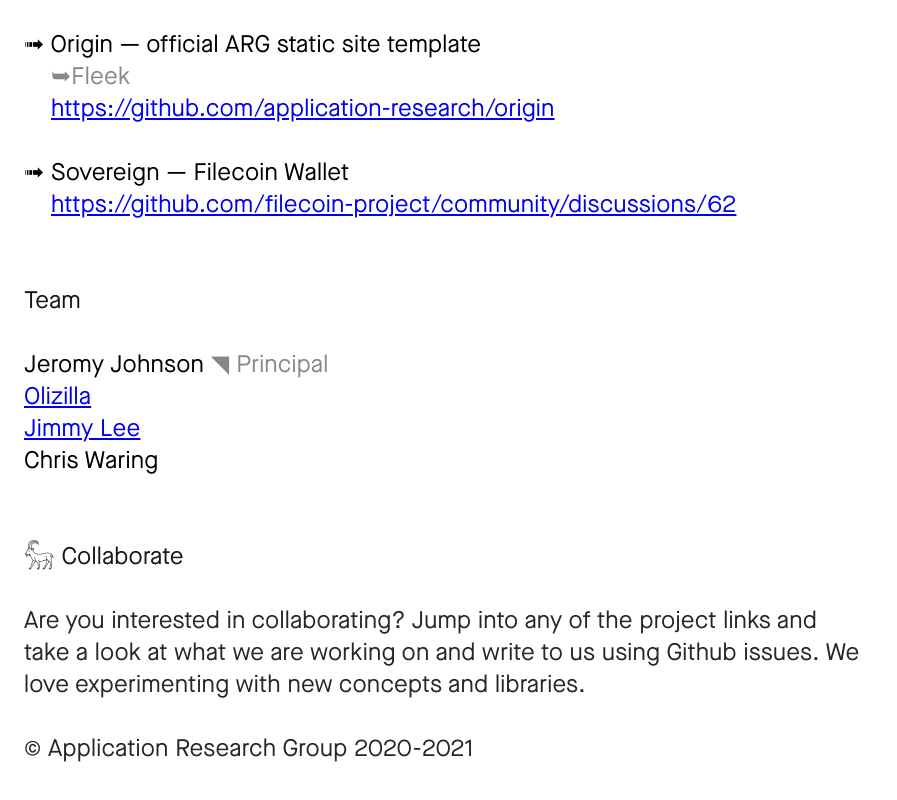
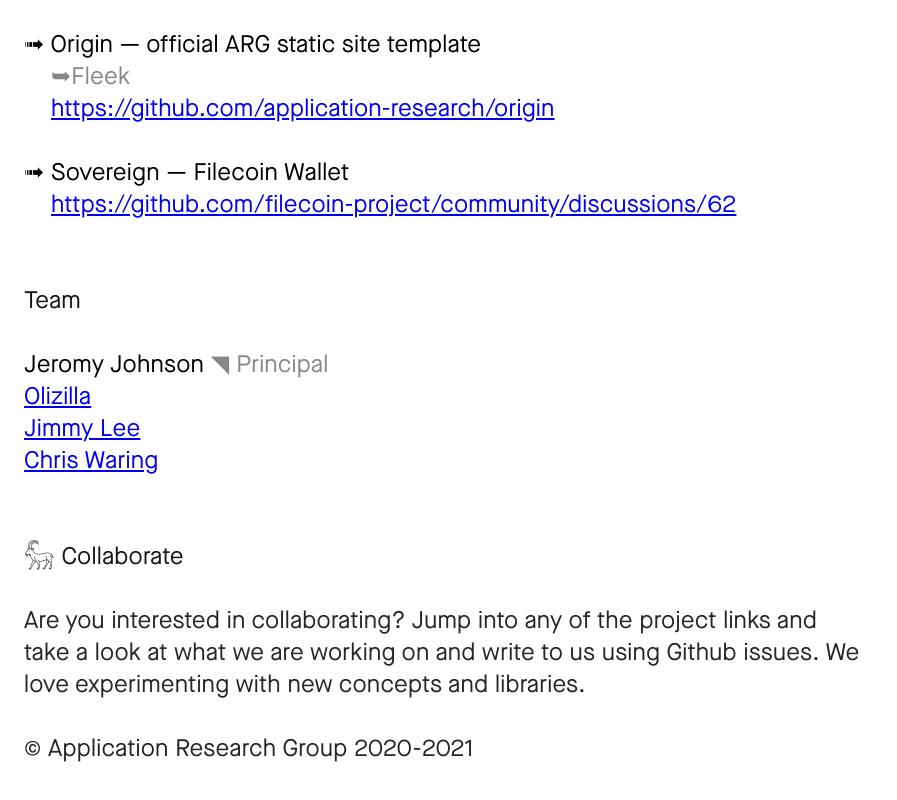
Before and after one commit to protocol/arg, a Next.js app: page / in a window 1280 px wide. Shown: the part 1508-2308 px from the top of the page, without its empty margins (0-897 px from the left). Built offline with nearby package versions, Linux system fonts and the light colour scheme.

Commit message:
add gh url

```diff
--- a/pages/index.js
+++ b/pages/index.js
@@ -65,7 +65,7 @@ const team = [
   { name: 'Jeromy Johnson', title: 'Principal' },
   { name: 'Olizilla', url: 'https://github.com/olizilla' },
   { name: 'Jimmy Lee', url: 'https://reading.supply/@jim' },
-  { name: 'Chris Waring' },
+  { name: 'Chris Waring', url: 'https://github.com/cwaring' },
 ];
 
 const projects = [
```
